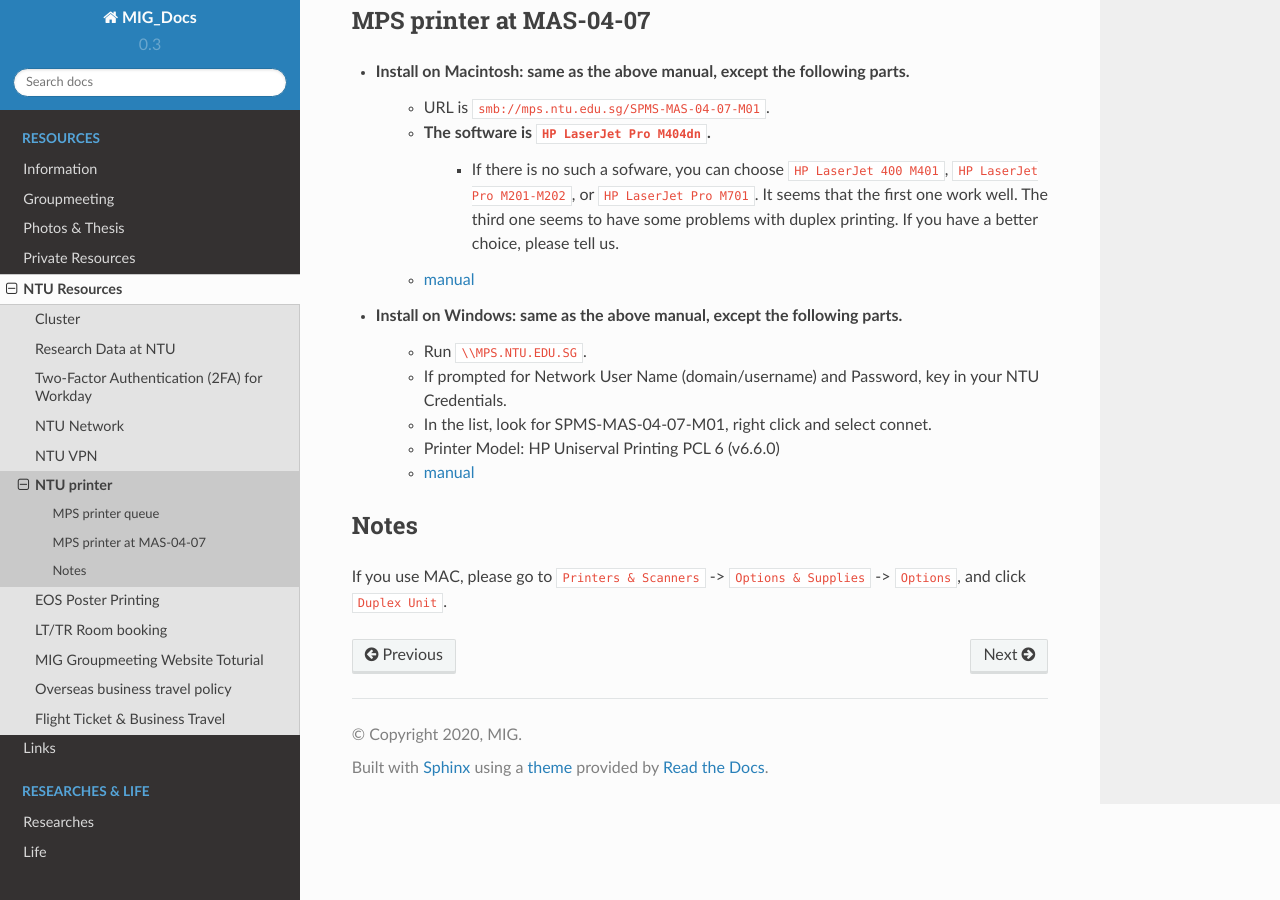
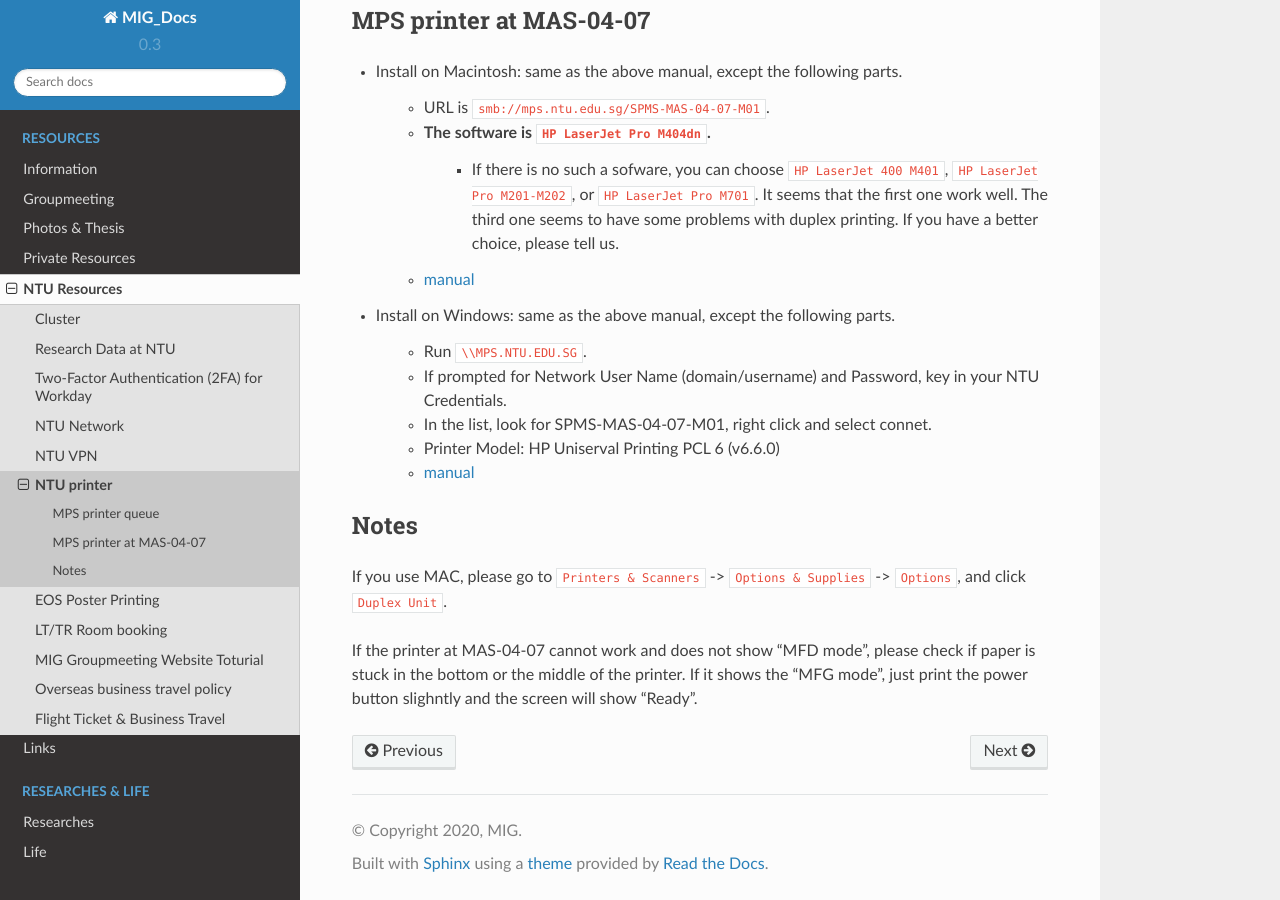
Before and after one commit to MIGG-NTU/MIG_Docs, a Sphinx documentation site: the page built from source/resources-ntu/printer/index.rst, in a window 1280 px wide and 900 px high, scrolled down 807 px. Built offline with Sphinx 7.4.7 and the Read the Docs theme 2.0.0, drawn with Linux system fonts in a browser that asks for light colours.

Commit message:
Add some potential bugs for MAS-0407 printers (#46)

```diff
--- a/source/resources-ntu/printer/index.rst
+++ b/source/resources-ntu/printer/index.rst
@@ -4,19 +4,23 @@ NTU printer
 NTU use *MPS* printer queue. There is a black-white printer in MAS-04-07. Besides, we can use color printers in the Heads of Division office (SPMS-PAP-02-01) near the elevator in the second floor in SPMS. There are also two color printers in the fifth floor of MAS. But, only a PI can open the door of the room with printers in the fifth floor.
 
 - Install on Macintosh: please use this `manual <https://raw.githubusercontent.com/MIGG-NTU/MIG_Docs/master/source/resources-ntu/printer/NTUMPS-MAC.pdf>`__.
+
     - Important note for macOS Big Sur (11.0.1 and later) user: the HP driver provided by Apple corrently does not support the system version, please go to `HP website <https://support.hp.com/us-en/drivers/printers>`__ to download the newer driver via the ``HP Easy Start``.
     - To use the ``HP Easy Start``, you need to know the printer model (for MAS-04-07, the model is LaserJet Pro M404dn), and the printer IP address (you can get this info on the printer by printing out the ``Network Configuration Page``, the current IP is ``10.97.164.29`` but it may change in the future).
+
 - Install on Windows: please use this `manual <https://raw.githubusercontent.com/MIGG-NTU/MIG_Docs/master/source/resources-ntu/printer/NTUMPS-WIN.pdf>`__.
 - The url used to check the status for MPS is ``http://mps/mydoc``.
-
 
 MPS printer queue
 -----------------
 
 - Install on Macintosh: same as the above manual, except the following parts.
+
     - URL is ``smb://172.21.4.94/PRINT`` or ``smb://mps.ntu.edu.sg/PRINT``.
     - The software is ``HP Color LaserJet flow MFP M880``.
+
 - Install on Windows: same as the above manual, except the following parts.
+
     - Run ``\\172.21.4.94\PRINT` or `\\MPS/PRINT``.
 
 
@@ -24,19 +28,25 @@ MPS printer at MAS-04-07
 ------------------------
 
 - Install on Macintosh: same as the above manual, except the following parts.
+
     - URL is ``smb://mps.ntu.edu.sg/SPMS-MAS-04-07-M01``.
     - The software is ``HP LaserJet Pro M404dn``.
-        - If there is no such a sofware, you can choose ``HP LaserJet 400 M401``, ``HP LaserJet Pro M201-M202``, or ``HP LaserJet Pro M701``. It seems that the first one work well. The third one seems to have some problems with duplex printing. If you have a better choice, please tell us.
+        - If there is no such a sofware, you can choose ``HP LaserJet 400 M401``, ``HP LaserJet Pro M201-M202``, or ``HP LaserJet Pro M701``.
+          It seems that the first one work well. The third one seems to have some problems with duplex printing. If you have a better choice, please tell us.
     - `manual <https://raw.githubusercontent.com/MIGG-NTU/MIG_Docs/master/source/resources-ntu/printer/MAS-04-07-MAC.pdf>`__
+
 - Install on Windows: same as the above manual, except the following parts.
+
     - Run ``\\MPS.NTU.EDU.SG``.
     - If prompted for Network User Name (domain/username) and Password, key in your NTU Credentials.
     - In the list, look for SPMS-MAS-04-07-M01, right click and select connet.
     - Printer Model: HP Uniserval Printing PCL 6 (v6.6.0)
     - `manual <https://raw.githubusercontent.com/MIGG-NTU/MIG_Docs/master/source/resources-ntu/printer/MAS-04-07-WIN.jpeg>`__
 
-
 Notes
 -----
 
 If you use MAC, please go to ``Printers & Scanners`` -> ``Options & Supplies`` -> ``Options``, and click ``Duplex Unit``.
+
+If the printer at MAS-04-07 cannot work and does not show "MFD mode", please check if paper is stuck in the bottom or the
+middle of the printer. If it shows the "MFG mode", just print the power button slighntly and the screen will show "Ready".
```
